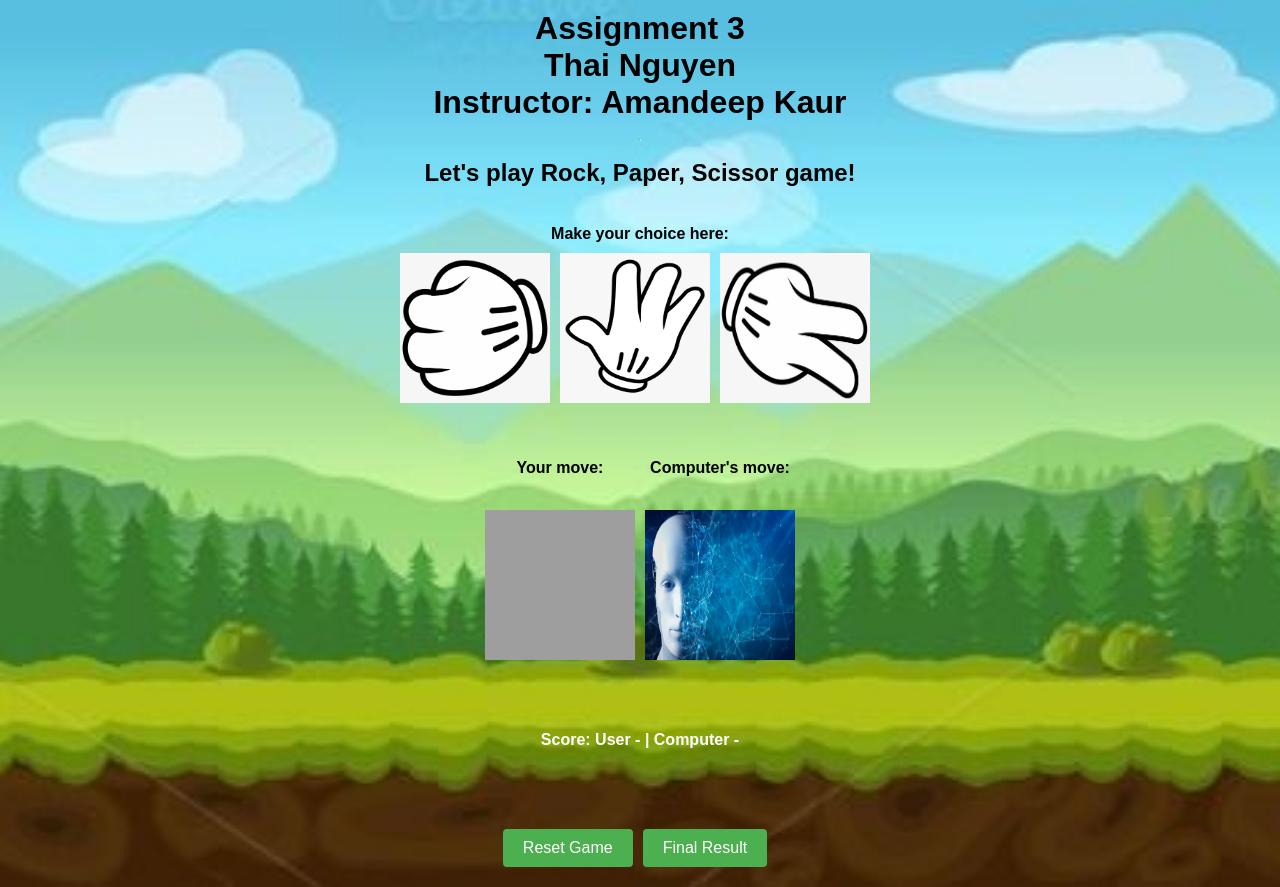
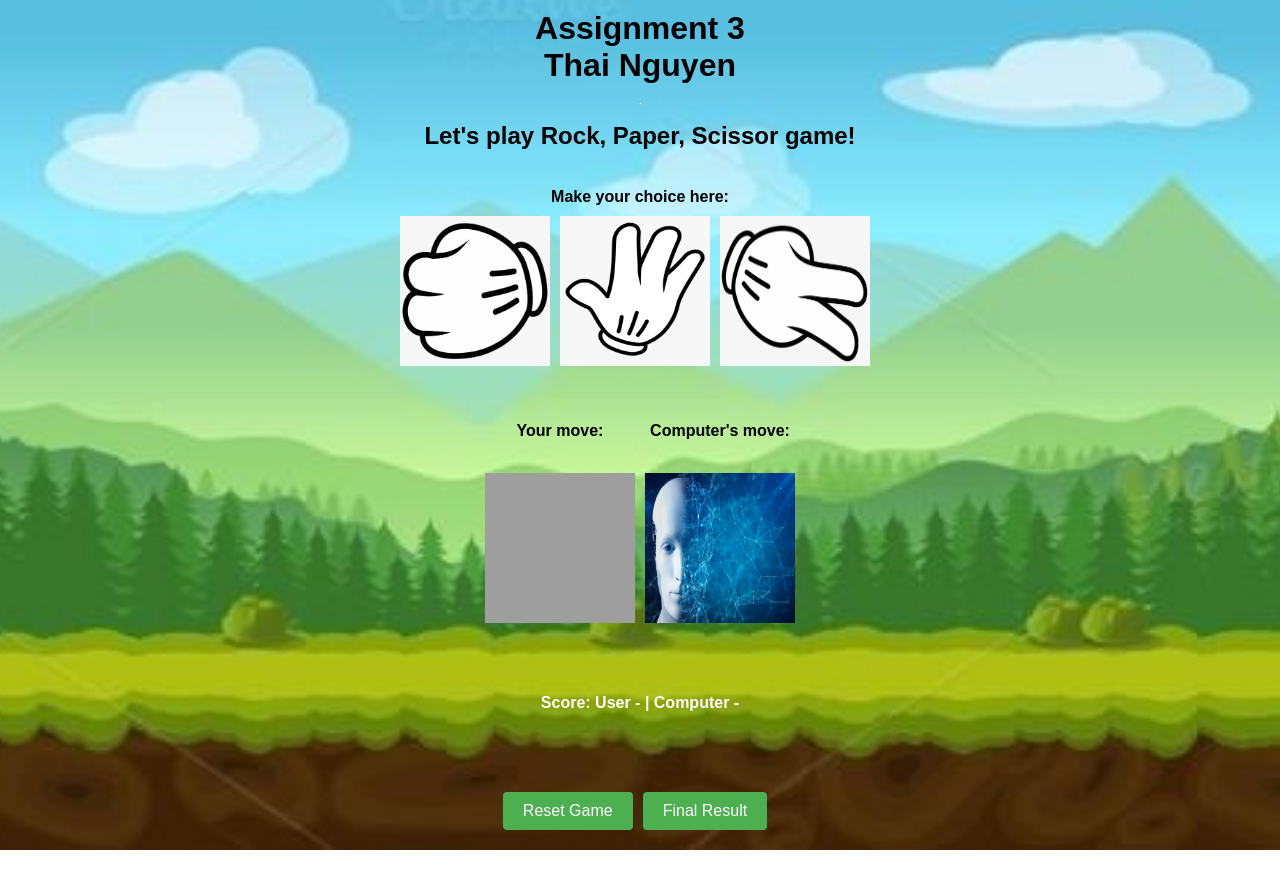
Before and after one commit to txxngn/JS_My_Rock_Paper_Scissors_Game, a plain HTML site: page index.html in a window 1280 px wide. After the commit the page ends 850 px from the top, so only its background shows below. Drawn offline with Linux system fonts and the light colour scheme; grey boxes are pictures that could not be loaded.

Commit message:
Update index.html

```diff
--- a/index.html
+++ b/index.html
@@ -12,7 +12,6 @@
 <body>
     <h1>Assignment 3 <br>
         Thai Nguyen <br>
-        Instructor: Amandeep Kaur
     </h1>
     <hr>
 
```
